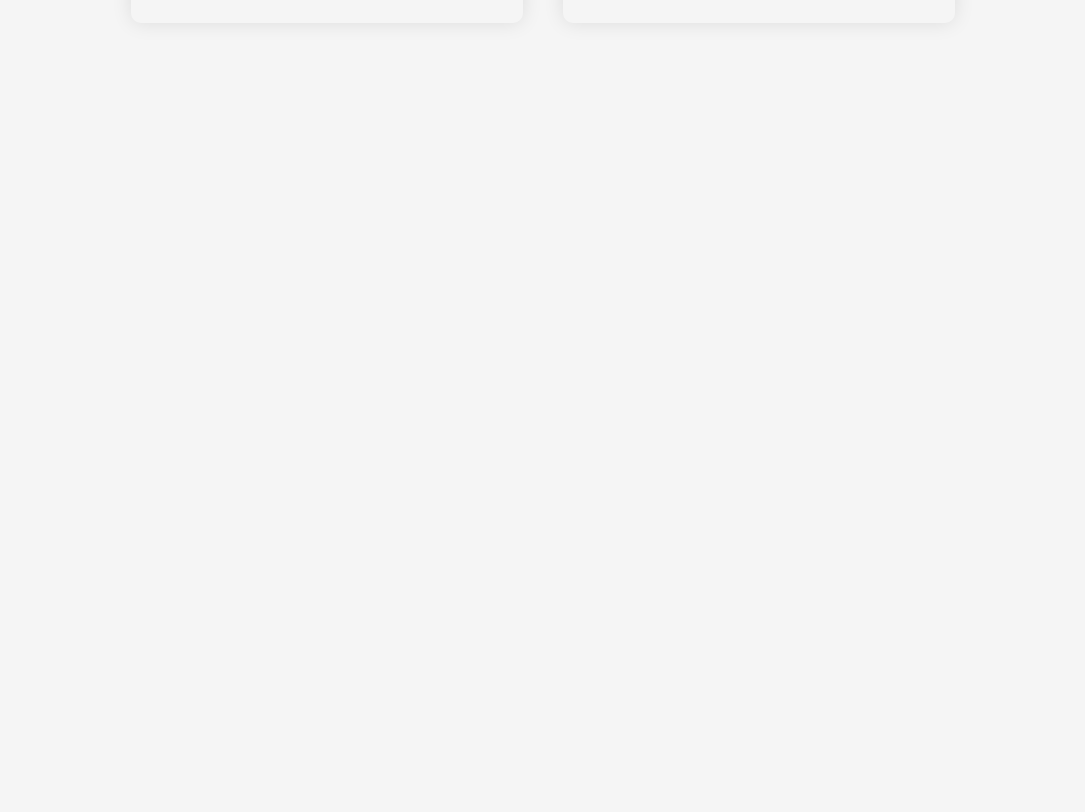
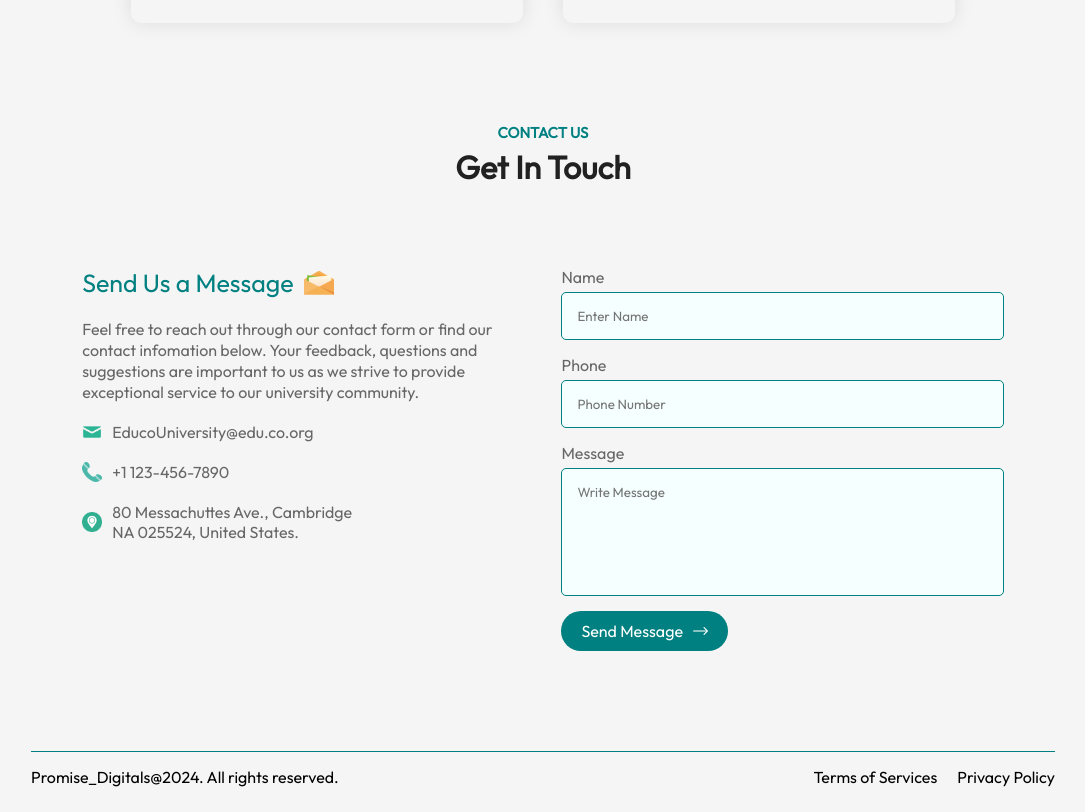
Before and after one commit to Promise-Digitals/educo.-university-website, a React (Vite) app: page / in a window 1280 px wide. Shown: the part 2920-3732 px from the top of the page, without its empty margins (97-1182 px from the left). Before the commit the page ends 3043 px from the top, so only its background shows below. Built offline with nearby package versions, Linux system fonts and the light colour scheme.

Commit message:
completed contact and footer section UI

```diff
--- a/src/App.jsx
+++ b/src/App.jsx
@@ -6,6 +6,8 @@ import Title from './Components/Title/Title';
 import About from './Components/About/About';
 import Campus from './Components/Campus/Campus';
 import Testimonials from './Components/Testimonials/Testimonials';
+import Contact from './Components/Contact/Contact';
+import Footer from './Components/Footer/Footer';
 
 const App = () => {
   return (
@@ -21,6 +23,9 @@ const App = () => {
         <Campus />
         <Title subTitle='Testimonials' title='What Student Says'/>
         <Testimonials />
+        <Title subTitle='Contact us' title='Get In Touch'/>
+        <Contact />
+        <Footer />
       </div>
     </div>
   )
--- /dev/null
+++ b/src/Components/Contact/Contact.css
@@ -0,0 +1,60 @@
+.contact{
+    margin: 80px auto;
+    max-width: 90%;
+    display: flex;
+    align-content: center;
+    justify-content: space-between;
+}
+
+.contact-col{
+    flex-basis: 48%;
+    color: #676767;
+}
+
+.contact-col h3{
+    color: teal;
+    font-weight: 500;
+    font-size: 25px;
+    display: flex;
+    align-items: center;
+    margin-bottom: 20px;
+}
+
+.contact-col h3 img{
+    width: 30px;
+    margin-left: 10px;
+}
+
+.contact-col p{
+    max-width: 450px;
+    line-height: 1.3;
+}
+
+.contact-col ul li{
+    display: flex;
+    align-items: center;
+    margin: 20px 0;
+}
+
+.contact-col ul li img{
+    width: 20px;
+    margin-right: 10px;
+}
+
+.contact form input, .contact form textarea{
+    display: block;
+    width: 100%;
+    background: #f5ffff;
+    padding: 15px;
+    border: none;
+    outline: none;
+    margin: 5px auto 15px;
+    resize: none;
+    border: 1px solid teal;
+    border-radius: 5px;
+}
+
+.contact-col span{
+    display: block;
+    margin: 20px 0;
+}
--- /dev/null
+++ b/src/Components/Contact/Contact.jsx
@@ -0,0 +1,35 @@
+import React from 'react';
+import "./Contact.css"
+
+const Contact = () => {
+    return (
+        <div className='contact'>
+            <div className="contact-col">
+                <h3>Send Us a Message <img src={('assets/msg-icon.png')} alt="" /></h3>
+                <p>Feel free to reach out through our contact form or find our contact infomation below. Your feedback, questions and suggestions are important to us as we strive to provide exceptional service to our university community.</p>
+                <ul>
+                    <li><img src={('assets/mail-icon.png')} alt="" />EducoUniversity@edu.co.org</li>
+                    <li><img src={('assets/phone-icon.png')} />+1 123-456-7890</li>
+                    <li><img src={('assets/location-icon.png')} />80 Messachuttes Ave., Cambridge<br/>NA 025524, United States.</li>
+                </ul>
+            </div>
+
+            <div className="contact-col">
+                <form>
+                    <label htmlFor="name">Name</label>
+                    <input type="text" name='name' placeholder='Enter Name' required/>
+
+                    <label htmlFor="phone">Phone</label>
+                    <input type="tel" name="phone" placeholder='Phone Number' required/>
+
+                    <label htmlFor="message">Message</label>
+                    <textarea name="message" rows="6" placeholder='Write Message' required></textarea>
+                    <button type='submit' className='btn teal-btn'>Send Message <img src={('assets/white-arrow.png')} alt="" /></button>
+                </form>
+                <span></span>
+            </div>
+        </div>
+    )
+}
+
+export default Contact;
--- /dev/null
+++ b/src/Components/Footer/Footer.css
@@ -0,0 +1,15 @@
+.footer{
+    margin: 20px auto 10px;
+    display: flex;
+    align-items: center;
+    justify-content: space-between;
+    border-top: 1px solid teal;
+    padding: 15px 0;
+}
+
+.footer ul li{
+    list-style: none;
+    display: inline-block;
+    margin-left: 20px;
+    cursor: pointer;
+}
--- /dev/null
+++ b/src/Components/Footer/Footer.jsx
@@ -0,0 +1,16 @@
+import React from 'react';
+import './Footer.css'
+
+const Footer = () => {
+    return (
+        <div className='footer'>
+            <p>Promise_Digitals@2024. All rights reserved.</p>
+            <ul>
+                <li>Terms of Services</li>
+                <li>Privacy Policy</li>
+            </ul>
+        </div>
+    )
+}
+
+export default Footer;
--- a/src/Components/Navbar/Navbar.jsx
+++ b/src/Components/Navbar/Navbar.jsx
@@ -7,7 +7,7 @@ const Navbar = () => {
 
     useEffect(()=> {
         window.addEventListener('scroll', ()=>{
-            window.scrollY > 500 ? setSticky(true) : setSticky(false);
+            window.scrollY > 200 ? setSticky(true) : setSticky(false);
         })
     }, [])
 
```
Also changed, not shown: public/assets/phone-icon.jpg (deleted), public/assets/phone-icon.png (added).
